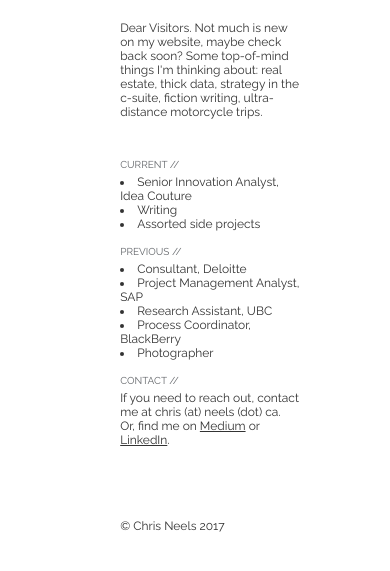
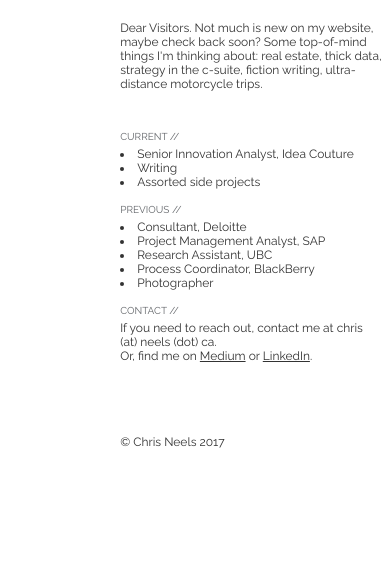
Before and after one commit to chrisneels/chrisneels.github.io, a plain HTML site: page index.html in a window 390 px wide. Shown: the part 245-816 px from the top of the page. Drawn offline with Linux system fonts and the light colour scheme.

Commit message:
Mobile tweaks

```diff
--- a/css/chrisneels.css
+++ b/css/chrisneels.css
@@ -14,15 +14,6 @@ body {
   width: 500px;
 }
 
-@media (max-width: 600px) {
-  .container {
-    margin-top: 200px;
-    margin-left: 30%;
-    width: 70%;
-  }
-}
-
-
 #list-header {
   text-transform: uppercase;
   font-size: 10px;
@@ -37,8 +28,6 @@ body {
 
 }
 
-
-
 h1 {
   font-family: 'Raleway', 'Helvetica Neue', sans-serif;
   font-size: 36px;
@@ -48,7 +37,6 @@ h1 {
 p, li {
   margin: 0px;
   width: 70%;
-
 }
 
 a {
@@ -62,8 +50,18 @@ a:focus {
   color: #0085A1;
 }
 
-
-
 footer {
   padding: 72px 0 60px;
 }
+
+@media (max-width: 600px) {
+  .container {
+    margin-top: 200px;
+    margin-left: 30%;
+    width: 70%;
+  }
+
+  p, li {
+    width: 100%;
+  }
+}
```
